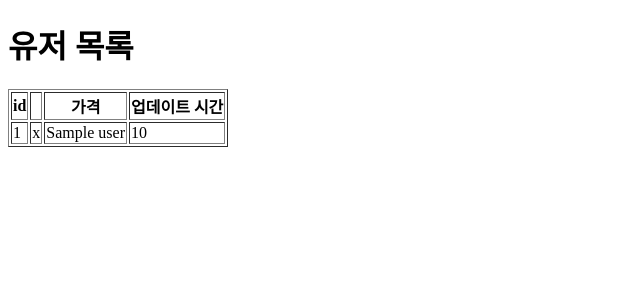
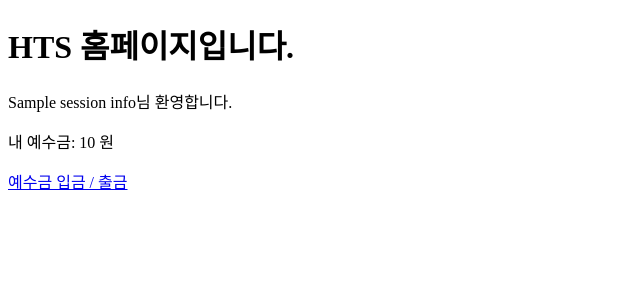
Before and after one commit to gncnWkd/DBS_p2, a Node server app: template views/home.ejs in a window 1280 px wide. Shown: the top 300 px of the page, without its empty margins (0-640 px from the left). Run offline with Node 20, Linux system fonts and the light colour scheme; the template is opened without the code that fills it: most values are stand-ins (such as "Sample title", 1, 10 or a date in 2020).

Commit message:
로그인 예수금입출금 구현

```diff
--- a/app.js
+++ b/app.js
@@ -9,7 +9,7 @@ app.use(bodyParser.urlencoded({ extended: true }))
 app.use(
   session({
     secret: 'secret_key',
-    resave: false,
+    resave: true,
     saveUninitialized: true,
   })
 );
@@ -25,38 +25,134 @@ const db = mysql.createConnection({
   database: 'db_2020014975'
 });
 
+// DB 연결
 db.connect((err) => {
   if (err) throw err;
   console.log('MySQL 연결 성공');
 });
 
+// localhost:8000 접속시 로그인페이지로
 app.get('/', (req, res) => {
-  res.render('login');
+  res.render('login')
 });
 
+// localhost:8000 접속시 로그인페이지로
+app.get('/home', (req, res) => {
+  if(req.session.user) {
+    res.render('home', {sessionInfo: req.session.user})
+  } else {
+    res.render('login')
+  }
+});
 
 // 로그인 페이지 라우트
 app.get('/login', (req, res) => {
   res.render('login');
 });
 
+//회원가입 페이지 라우트
 app.get('/register', (req, res) => {
   res.render('register');
 })
 
+// 예수금 입금/출금 페이지 라우트
+app.get('/balanceInputOutput', (req, res) => {
+  res.render('balanceInputOutput');
+})
+
+
+
+
+
+
+
+
+
+
+// 로그인 기능
 app.post('/login', (req, res) => {
   const {UserID, Password} = req.body;
   db.query('SELECT * FROM user WHERE UserID = ? AND Password = ?', [UserID, Password], (err, results) => {
     if(err) throw err;
 
     if(results.length > 0) {
-      req.session.UserID = results[0].id;
-      res.send('로그인 성공');
+      req.session.user = {
+        UserID: results[0].UserID,
+        Password: results[0].Password,
+        Name: results[0].Name,
+        Balance: results[0].Balance,
+      };
+      res.render('home', {sessionInfo: req.session.user});
     } else {
-      res.send('로그인 실패');
+      res.send(`
+        <html>
+            <head>
+                <title>로그인 실패</title>
+            </head>
+            <body>
+                <h1>아이디나 비밀번호가 틀렸습니다.</h1>
+                <p>3초 뒤 홈화면으로 돌아갑니다.</p>
+                <script>
+                    // 3000ms (3초) 뒤에 '/home' 경로로 리디렉트
+                    setTimeout(() => {
+                        window.location.href = '/home';
+                    }, 3000);
+                </script>
+            </body>
+        </html>`);
     }
   });
+});
 
+// 입금 기능
+app.post('/input', (req, res) => {
+  const {Money} = req.body;
+  if(Money > 0) {
+    db.query('UPDATE user SET Balance = user.Balance+? WHERE UserID = ?', [Money, req.session.user.UserID], (err, results) => {
+      if(err) throw err;
+
+      db.query('SELECT * FROM user WHERE UserID = ?', [req.session.user.UserID], (err, results) => {
+        if(err) throw err;
+        req.session.user.Balance = results[0].Balance;
+        res.redirect('/home');
+      });
+    });
+  } else {
+    res.redirect('/home');
+  }
+});
+
+// 출금 기능
+app.post('/output', (req, res) => {
+  const {Money} = req.body;
+  if(Money <= req.session.user.Balance) {
+    db.query('UPDATE user SET Balance = user.Balance-? WHERE UserID = ?', [Money, req.session.user.UserID], (err, results) => {
+      if(err) throw err;
+
+      db.query('SELECT * FROM user WHERE UserID = ?', [req.session.user.UserID], (err, results) => {
+        if(err) throw err;
+        req.session.user.Balance = results[0].Balance;
+        res.redirect('/home');
+      });
+    });
+  } else {
+    res.send(`
+      <html>
+            <head>
+                <title>잔액 부족</title>
+            </head>
+            <body>
+                <h1>잔액이 부족합니다.</h1>
+                <p>3초 뒤 홈화면으로 돌아갑니다.</p>
+                <script>
+                    // 3000ms (3초) 뒤에 '/home' 경로로 리디렉트
+                    setTimeout(() => {
+                        window.location.href = '/home';
+                    }, 3000);
+                </script>
+            </body>
+        </html>`);
+  }
 });
 
 // 서버 시작
--- a/views/home.ejs
+++ b/views/home.ejs
@@ -6,22 +6,9 @@
   <title>HTS 주식 페이지</title>
 </head>
 <body>
-  <h1>유저 목록</h1>
-  <table border="1">
-    <tr>
-      <th>id</th>
-      <th></th>
-      <th>가격</th>
-      <th>업데이트 시간</th>
-    </tr>
-    <% users.forEach(user => { %>
-    <tr>
-      <td><%= user.UserID %></td>
-      <td><%= user.Password %></td>
-      <td><%= user.Name %></td>
-      <td><%= user.Balance %></td>
-    </tr>
-    <% }) %>
-  </table>
+  <h1> HTS 홈페이지입니다. </h1>
+  <p><%= sessionInfo.Name %>님 환영합니다.</p>
+  <p>내 예수금: <%= sessionInfo.Balance %> 원</p>
+  <a href = "/balanceInputOutput">예수금 입금 / 출금</a>
 </body>
 </html>
--- a/views/register.ejs
+++ b/views/register.ejs
@@ -7,10 +7,10 @@
 </head>
 <body>
     <h1>회원가입 페이지</h1>
-    <form method="post" action="/login" id="login-form">
+    <form method="post" action="/register" id="login-form">
         <input type="text" name="UserID" placeholder="ID">
         <input type="password" name="Password" placeholder="Password">
-        <input type="submit" value="Login">
+        <input type="submit" value="Register">
     </form>
     <a href = "/login">로그인 페이지</a>
 </body>
```
Also changed, not shown: views/balanceInputOutput.ejs (added, +19 -0 lines).
